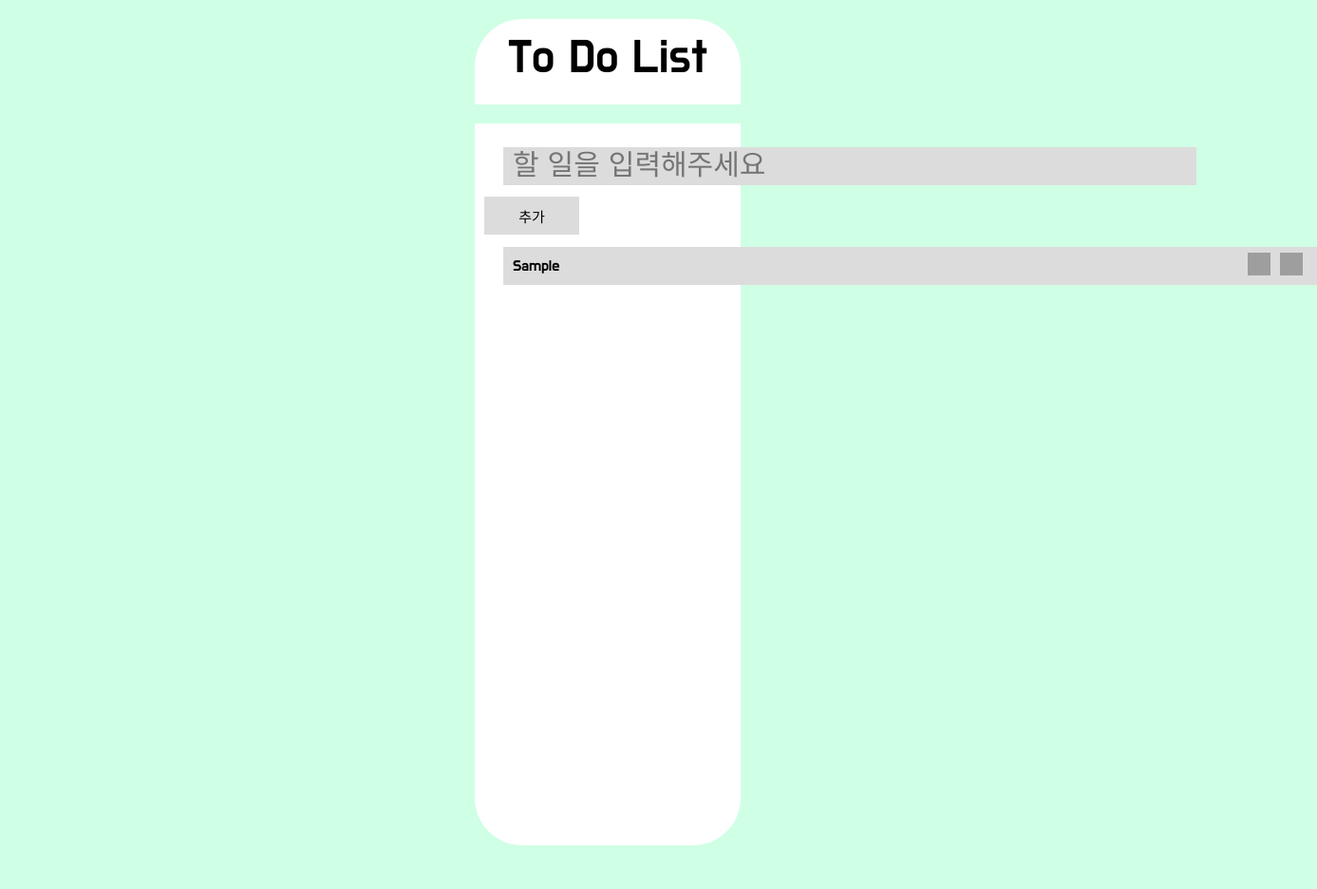
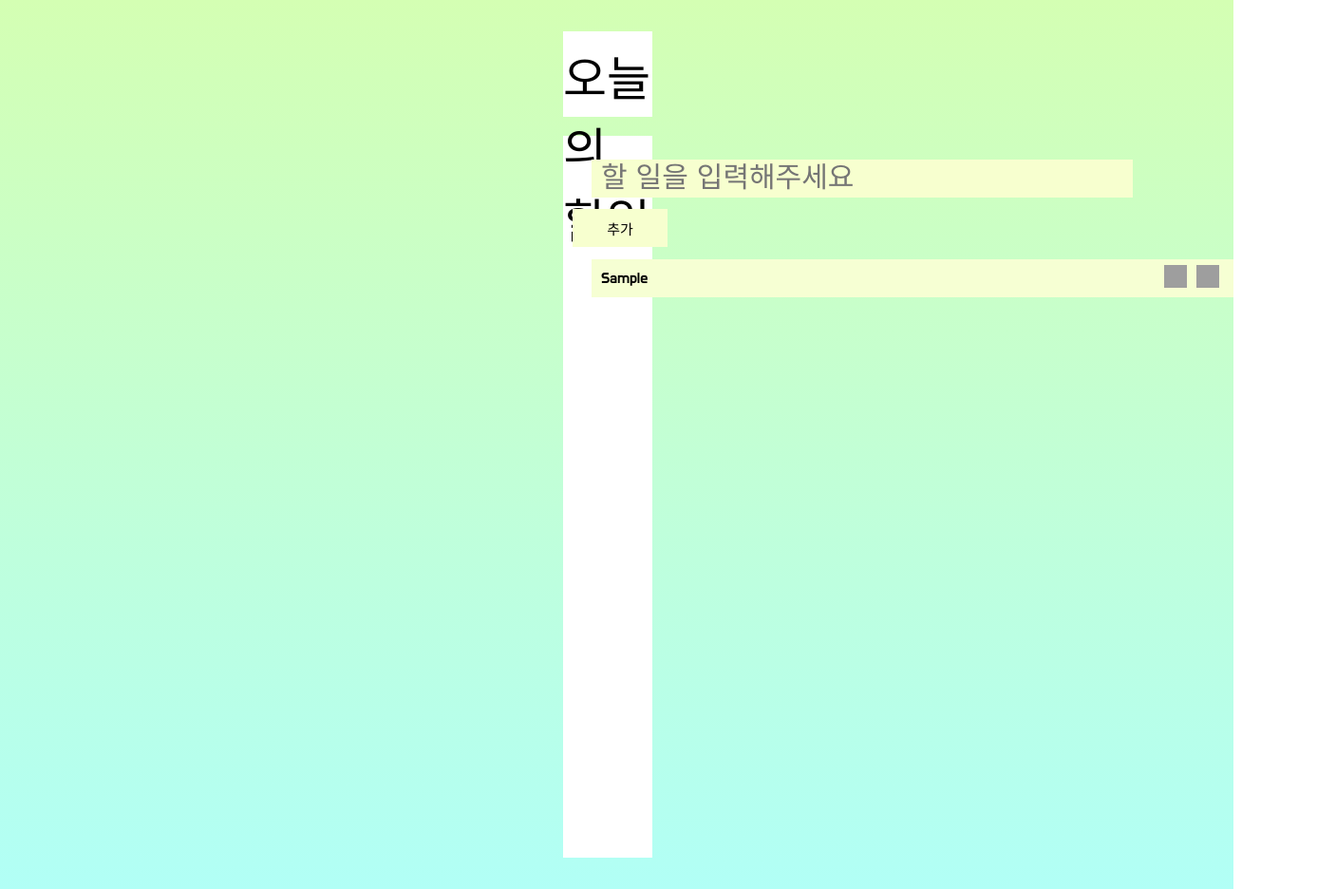
Before and after one commit to jcho0216/Frontend, a plain HTML site: page ToDoList/ToDoList.html in a window 1280 px wide. Both pictures are taken after typing "Sample" into the empty fields and a click on the button "추가". Shown: the whole page at 95% size, 1387 px wide, since content can reach past the window. Before the commit the page ends 910 px from the top, so only its background shows below. Drawn offline with Linux system fonts and the light colour scheme; grey boxes are pictures that could not be loaded.

Commit message:
구현 완료된 ToDoList
추가, 삭제, 수정 구현완료

```diff
--- a/ToDoList/ToDoList.css
+++ b/ToDoList/ToDoList.css
@@ -12,46 +12,41 @@ p {
 }
 
 body {
-    background-color: #cfffe5;
-
+    background: linear-gradient(#d4ffb3, #b1fff6);
+    padding: 13px;
 }
 
 header {
     background-color: white;
     height: 80px;
-    margin: 20px 500px;
+    margin: 20px 580px;
     padding-top: 10px;
-    border-top-left-radius: 50px;
-    border-top-right-radius: 50px;
 }
 
 li {
     list-style: none;
     font-family: 'Do Hyeon', sans-serif;
     margin: 10px 20px;
-    background-color: gainsboro;
+    background-color: #f6ffd3;
     padding: 10px;
-    width: 837px;
+    width: 656px;
 }
 
 .container {
     height: 740px;
-    /* width: 1120px; */
     background-color: white;
     padding: 10px;
-    margin: 20px 500px;
-    border-bottom-left-radius: 50px;
-    border-bottom-right-radius: 50px;
+    margin: 20px 580px;
 }
 
 .input-box {
-    width: 710px;
+    width: 550px;
     height: 20px;
     padding: 10px;
     border: none;
     outline: 0;
-    margin: 15px 20px;
-    background-color: gainsboro;
+    margin: 15px 0px 15px 20px;
+    background-color: #f7ffcf;
     font-family: 'Do Hyeon', sans-serif;
     font-size: 30px;
 }
@@ -62,7 +57,7 @@ li {
     border: none;
     outline: 0;
     padding: 10px;
-    background-color: gainsboro;
+    background-color: #f7ffcf;
     position: relative;
     top: -3.5px;
     font-size: 15px;
--- a/ToDoList/ToDoList.html
+++ b/ToDoList/ToDoList.html
@@ -3,24 +3,23 @@
 <head>
     <meta charset="UTF-8">
     <meta name="viewport" content="width=device-width, initial-scale=1.0">
-    <title>To Do List</title>
+    <title>ToDoList</title>
+    <link href="./img/title.png" rel="shortcut icon" type="image/x-icon">
 <link rel="stylesheet" href="ToDoList.css">
-<link rel="preconnect" href="https://fonts.gstatic.com">
 <link href="https://fonts.googleapis.com/css2?family=Do+Hyeon&display=swap" rel="stylesheet">
 </head>
-
 <body>
     <header>
-        <p>To Do List</p>
+        <p>오늘의 할일</p>
     </header>
 
     <div class="container">
-        <input type="text" class="input-box" placeholder="할 일을 입력해주세요">
+        <input type="text" class="input-box" onkeydown="if(event.keyCode == 13) enterKey();" placeholder="할 일을 입력해주세요">
         <button class="add-btn" onclick="AddList();">추가</button>
-
         <ul id="list">
         </ul>
     </div>
+
 <script type="text/javascript" src="ToDoList.js"></script>
 </body>
 </html>
--- a/ToDoList/ToDoList.js
+++ b/ToDoList/ToDoList.js
@@ -1,8 +1,5 @@
 let list = document.querySelector('#list');
 let InputBox = document.querySelector('.input-box');
-let delBtn = document.querySelector('.delBtn');
-let editBtn = document.querySelector('.editBtn');
-
 
 const AddList = () => {
     let itemList = document.createElement('li');
@@ -16,14 +13,32 @@ const AddList = () => {
     editBtn.setAttribute('src', "https://img.icons8.com/ios/50/000000/create-new.png");
 
     if(InputBox.value !== ""){
-        itemList.innerHTML = InputBox.value;
+        itemList.innerHTML = InputBox.value; //인풋값 li안에 넣기
         list.appendChild(itemList);
         itemList.appendChild(delBtn);
         itemList.appendChild(editBtn);
         InputBox.value = "";
-    }
-    else {
-        alert('할일이 없군요...');
+
+        delBtn.addEventListener('click', function() { //삭제버튼 클릭 이벤트
+            delBtn.parentElement.style.display="none";
+        });
+
+        editBtn.addEventListener('click', function() { //수정버튼 클릭 이벤트
+            let editValue = prompt("수정된 값을 입력해주세요", this.parentNode.firstChild.nodeValue);
+            if(editValue !== "") {
+                this.parentNode.firstChild.nodeValue = editValue;
+            }
+        });
     }
 
+    else {
+        alert('할 일이 없군요...');
+    }
 }
+
+
+const enterKey = () => {
+    if(window.event.keyCode == 13){
+        AddList();
+    }
+}
```
Also changed, not shown: ToDoList/img/title.png (added).
